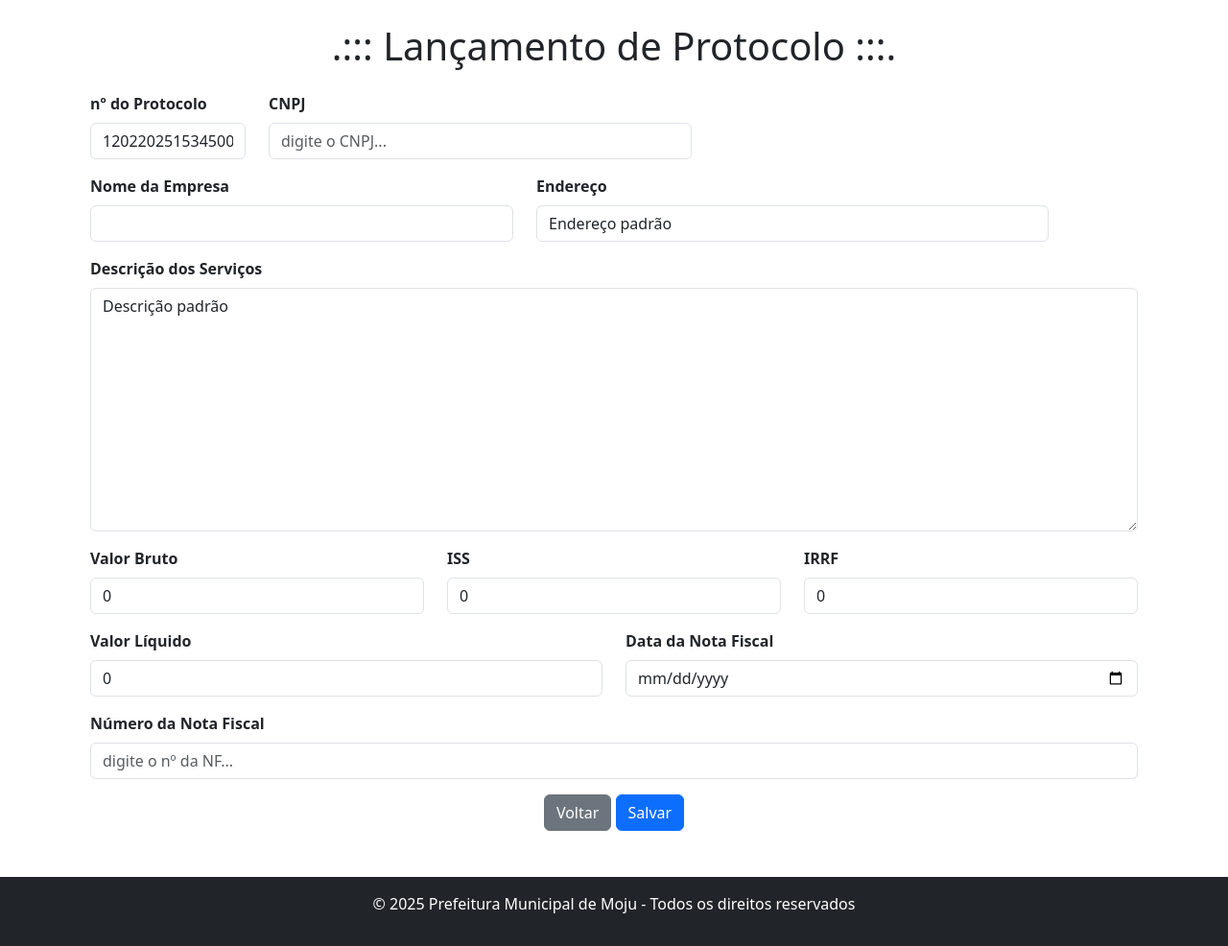
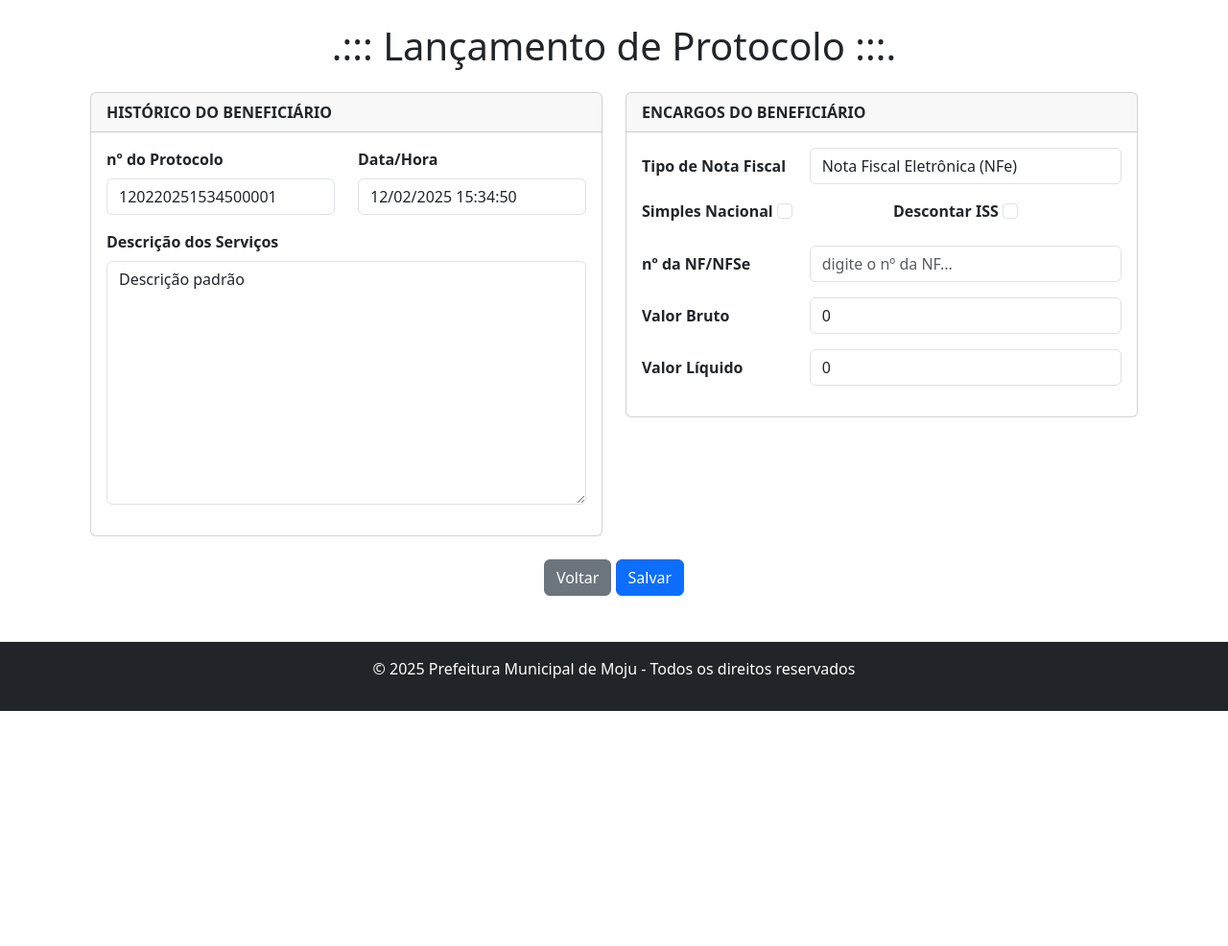
Before and after one commit to kinhomoju/protocolo_online, a Django app: page /protocolos/lancar_pj/ in a window 1280 px wide. Shown: the part 88-1074 px from the top of the page at 96% size. After the commit the page ends 829 px from the top, so only its background shows below. Run offline with Django 5.2, Linux system fonts and the light colour scheme; a user stored in the database is signed in; data that the repository does not hold is empty; some libraries are stand-ins or nearby versions.

Commit message:
ajuste no 'lancar_protocolo_pj.html' para empresas do SN ou não.

```diff
--- a/protocolos/forms.py
+++ b/protocolos/forms.py
@@ -44,6 +44,21 @@ class ProtocoloPFForm(forms.ModelForm):
         }
 
 class ProtocoloPJForm(forms.ModelForm):
+    tipo_nf = forms.ChoiceField(
+        choices=Protocolo.TIPO_NF_CHOICES,
+        widget=forms.Select(attrs={'class': 'form-control'}),
+        label='Tipo de Nota Fiscal'
+    )
+    descontar_iss = forms.BooleanField(
+        required=False,
+        widget=forms.CheckboxInput(attrs={'class': 'form-check-input'}),
+        label='Descontar ISS'
+    )
+    simples_nacional = forms.BooleanField(
+        required=False,
+        widget=forms.CheckboxInput(attrs={'class': 'form-check-input'}),
+        label='Simples Nacional'
+    )
     numero_nota_fiscal = forms.CharField(
         max_length=20,
         required=True,
@@ -53,30 +68,35 @@ class ProtocoloPJForm(forms.ModelForm):
 
     class Meta:
         model = Protocolo
-        fields = ['cnpj', 'nome_empresa', 'endereco', 'descricao_servicos', 'valor_bruto', 'descontos_iss', 'descontos_irrf', 'valor_liquido', 'data_nota_fiscal', 'numero_nota_fiscal', 'status']
+        fields = ['tipo_nf', 'descontar_iss', 'simples_nacional', 'numero_nota_fiscal', 'valor_bruto', 'descontos_iss', 'descontos_irrf', 'valor_liquido', 'descricao_servicos', 'cnpj', 'nome_empresa', 'endereco', 'data_nota_fiscal', 'status']
         widgets = {
+            'tipo_nf': forms.Select(attrs={'class': 'form-control'}),
+            'descontar_iss': forms.CheckboxInput(attrs={'class': 'form-check-input'}),
+            'numero_nota_fiscal': forms.TextInput(attrs={'class': 'form-control', 'placeholder': 'Digite o número da nota fiscal...'}),
+            'valor_bruto': forms.NumberInput(attrs={'class': 'form-control', 'placeholder': 'Digite o valor bruto...'}),
+            'descontos_iss': forms.NumberInput(attrs={'class': 'form-control', 'placeholder': 'Digite os descontos do ISS...'}),
+            'descontos_irrf': forms.NumberInput(attrs={'class': 'form-control', 'placeholder': 'Digite os descontos do IRRF...'}),
+            'valor_liquido': forms.NumberInput(attrs={'class': 'form-control', 'placeholder': 'Digite o valor líquido...'}),
+            'descricao_servicos': forms.Textarea(attrs={'class': 'form-control', 'placeholder': 'Descreva os serviços prestados...'}),
             'cnpj': forms.TextInput(attrs={'class': 'form-control', 'placeholder': 'digite o CNPJ...'}),
             'nome_empresa': forms.TextInput(attrs={'class': 'form-control'}),
             'endereco': forms.TextInput(attrs={'class': 'form-control'}),
-            'descricao_servicos': forms.Textarea(attrs={'class': 'form-control'}),
-            'valor_bruto': forms.NumberInput(attrs={'class': 'form-control'}),
-            'descontos_iss': forms.NumberInput(attrs={'class': 'form-control'}),
-            'descontos_irrf': forms.NumberInput(attrs={'class': 'form-control'}),
-            'valor_liquido': forms.NumberInput(attrs={'class': 'form-control'}),
             'data_nota_fiscal': forms.DateInput(attrs={'class': 'form-control', 'type': 'date'}),
-            'numero_nota_fiscal': forms.TextInput(attrs={'class': 'form-control', 'placeholder': 'digite o nº da NF...'}),
             'status': forms.Select(attrs={'class': 'form-control'}),
         }
         labels = {
-            'cnpj': 'CNPJ',
-            'nome_empresa': 'Nome da Empresa',
-            'endereco': 'Endereço',
-            'descricao_servicos': 'Descrição dos Serviços',
+            'tipo_nf': 'Tipo de Nota Fiscal',
+            'descontar_iss': 'Descontar ISS',
+            'simples_nacional': 'Simples Nacional',
+            'numero_nota_fiscal': 'nº da NF',
             'valor_bruto': 'Valor Bruto',
             'descontos_iss': 'Valor ISS',
             'descontos_irrf': 'Valor IRRF',
             'valor_liquido': 'Valor Líquido',
+            'descricao_servicos': 'Descrição dos Serviços',
+            'cnpj': 'CNPJ',
+            'nome_empresa': 'Nome da Empresa',
+            'endereco': 'Endereço',
             'data_nota_fiscal': 'Data da NF',
-            'numero_nota_fiscal': 'nº da NF',
             'status': 'Status',
         }
--- a/protocolos/templates/protocolos/lancar_protocolo_pj.html
+++ b/protocolos/templates/protocolos/lancar_protocolo_pj.html
@@ -11,32 +11,20 @@
   <form method="post" class="needs-validation" novalidate>
     {% csrf_token %}
     <div class="row">
-      <div class="col-md-2 mb-3">
+      <div class="col-md-6">
+        <div class="card">
+          <div class="card-header" style="font-weight: bold;">
+            HISTÓRICO DO BENEFICIÁRIO
+          </div>
+          <div class="card-body">
+            <div class="row">
+              <div class="col-md-6 mb-3">
                 <label for="numero_protocolo" class="form-label" style="font-weight: bold;">nº do Protocolo</label>
                 <input type="text" id="numero_protocolo" class="form-control" value="{{ protocolo_numero }}" readonly>
               </div>
-      <div class="col-md-5 mb-3">
-        <label for="{{ form.cnpj.id_for_label }}" class="form-label" style="font-weight: bold;">CNPJ</label>
-        {{ form.cnpj|add_class:"form-control"|add_placeholder:"Digite o CNPJ..." }}
-        <div class="invalid-feedback">
-          O CNPJ inserido não é válido. Por favor, verifique e tente novamente.
-        </div>
-      </div>
-    </div>
-    <div class="row">
-      <div class="col-md-5 mb-3">
-        <label for="{{ form.nome_empresa.id_for_label }}" class="form-label" style="font-weight: bold;">Nome da Empresa</label>
-        {{ form.nome_empresa|add_class:"form-control"|add_placeholder:"Digite o nome da empresa..." }}
-        <div class="invalid-feedback">
-          Por favor, insira o nome da empresa.
-        </div>
-      </div>
               <div class="col-md-6 mb-3">
-        <label for="{{ form.endereco.id_for_label }}" class="form-label" style="font-weight: bold;">Endereço</label>
-        {{ form.endereco|add_class:"form-control"|add_placeholder:"Digite o endereço..." }}
-        <div class="invalid-feedback">
-          Por favor, insira o endereço.
-        </div>
+                <label for="data_hora" class="form-label" style="font-weight: bold;">Data/Hora</label>
+                <input type="text" id="data_hora" class="form-control" value="{{ data_hora }}" readonly>
               </div>
             </div>
             <div class="mb-3">
@@ -46,53 +34,90 @@
                 Por favor, insira a descrição dos serviços.
               </div>
             </div>
+          </div>
+        </div>
+      </div>
+      <div class="col-md-6">
+        <div class="card">
+          <div class="card-header" style="font-weight: bold;">
+            ENCARGOS DO BENEFICIÁRIO
+          </div>
+          <div class="card-body">
+            <div class="mb-3 row">
+              <label for="{{ form.tipo_nf.id_for_label }}" class="col-sm-4 col-form-label" style="font-weight: bold;">Tipo de Nota Fiscal</label>
+              <div class="col-sm-8">
+                {{ form.tipo_nf|add_class:"form-control" }}
+                <div class="invalid-feedback">
+                  Por favor, selecione o tipo de nota fiscal.
+                </div>
+              </div>
+            </div>
             <div class="row">
-      <div class="col-md-4 mb-3">
-        <label for="{{ form.valor_bruto.id_for_label }}" class="form-label" style="font-weight: bold;">Valor Bruto</label>
+              <div class="col-sm-6 mb-3">
+                <label for="{{ form.simples_nacional.id_for_label }}" class="form-label" style="font-weight: bold;">Simples Nacional</label>
+                {{ form.simples_nacional|add_class:"form-check-input" }}
+                <div class="invalid-feedback">
+                  Por favor, indique se a empresa é do Simples Nacional.
+                </div>
+              </div>
+              <div class="col-sm-6 mb-3">
+                <label for="{{ form.descontar_iss.id_for_label }}" class="form-label" style="font-weight: bold;">Descontar ISS</label>
+                {{ form.descontar_iss|add_class:"form-check-input" }}
+                <div class="invalid-feedback">
+                  Por favor, indique se o ISS será descontado.
+                </div>
+              </div>
+            </div>
+            <div class="mb-3 row">
+              <label for="{{ form.numero_nota_fiscal.id_for_label }}" class="col-sm-4 col-form-label" style="font-weight: bold;">nº da NF/NFSe</label>
+              <div class="col-sm-8">
+                {{ form.numero_nota_fiscal|add_class:"form-control"|add_placeholder:"Digite o número da nota fiscal..." }}
+                <div class="invalid-feedback">
+                  Por favor, insira o número da nota fiscal.
+                </div>
+              </div>
+            </div>
+            <div class="mb-3 row">
+              <label for="{{ form.valor_bruto.id_for_label }}" class="col-sm-4 col-form-label" style="font-weight: bold;">Valor Bruto</label>
+              <div class="col-sm-8">
                 {{ form.valor_bruto|add_class:"form-control"|add_placeholder:"Digite o valor bruto..." }}
                 <div class="invalid-feedback">
                   Por favor, insira o valor bruto.
                 </div>
               </div>
-      <div class="col-md-4 mb-3">
-        <label for="{{ form.descontos_iss.id_for_label }}" class="form-label" style="font-weight: bold;">ISS</label>
+            </div>
+            <div class="mb-3 row" id="descontos_iss_row" style="display: none;">
+              <label for="{{ form.descontos_iss.id_for_label }}" class="col-sm-4 col-form-label" style="font-weight: bold;">Desconto (ISS)</label>
+              <div class="col-sm-8">
                 {{ form.descontos_iss|add_class:"form-control"|add_placeholder:"Digite os descontos do ISS..." }}
                 <div class="invalid-feedback">
                   Por favor, insira os descontos do ISS.
                 </div>
               </div>
-      <div class="col-md-4 mb-3">
-        <label for="{{ form.descontos_irrf.id_for_label }}" class="form-label" style="font-weight: bold;">IRRF</label>
+            </div>
+            <div class="mb-3 row" id="descontos_irrf_row" style="display: none;">
+              <label for="{{ form.descontos_irrf.id_for_label }}" class="col-sm-4 col-form-label" style="font-weight: bold;">Desconto (IRRF)</label>
+              <div class="col-sm-8">
                 {{ form.descontos_irrf|add_class:"form-control"|add_placeholder:"Digite os descontos do IRRF..." }}
                 <div class="invalid-feedback">
                   Por favor, insira os descontos do IRRF.
                 </div>
               </div>
             </div>
-    <div class="row">
-      <div class="col-md-6 mb-3">
-        <label for="{{ form.valor_liquido.id_for_label }}" class="form-label" style="font-weight: bold;">Valor Líquido</label>
+            <div class="mb-3 row">
+              <label for="{{ form.valor_liquido.id_for_label }}" class="col-sm-4 col-form-label" style="font-weight: bold;">Valor Líquido</label>
+              <div class="col-sm-8">
                 {{ form.valor_liquido|add_class:"form-control"|add_placeholder:"Digite o valor líquido..." }}
                 <div class="invalid-feedback">
                   Por favor, insira o valor líquido.
                 </div>
               </div>
-      <div class="col-md-6 mb-3">
-        <label for="{{ form.data_nota_fiscal.id_for_label }}" class="form-label" style="font-weight: bold;">Data da Nota Fiscal</label>
-        {{ form.data_nota_fiscal|add_class:"form-control"|add_placeholder:"Selecione a data da nota fiscal..." }}
-        <div class="invalid-feedback">
-          Por favor, insira a data da nota fiscal.
             </div>
           </div>
         </div>
-    <div class="mb-3">
-      <label for="{{ form.numero_nota_fiscal.id_for_label }}" class="form-label" style="font-weight: bold;">Número da Nota Fiscal</label>
-      {{ form.numero_nota_fiscal|add_class:"form-control"|add_placeholder:"Digite o número da nota fiscal..." }}
-      <div class="invalid-feedback">
-        Por favor, insira o número da nota fiscal.
       </div>
     </div>
-    <div class="text-center">
+    <div class="text-center mt-4">
       <a href="{% url 'usuarios:dashboard' %}" class="btn btn-secondary">Voltar</a>
       <button type="submit" class="btn btn-primary">Salvar</button>
     </div>
@@ -117,5 +142,43 @@
       });
     }, false);
   })();
+
+  // JavaScript para exibir ou ocultar os campos de desconto com base nas seleções feitas pelo usuário.
+  document.addEventListener('DOMContentLoaded', function() {
+    const tipoNfField = document.getElementById('{{ form.tipo_nf.id_for_label }}');
+    const simplesNacionalField = document.getElementById('{{ form.simples_nacional.id_for_label }}');
+    const descontarIssField = document.getElementById('{{ form.descontar_iss.id_for_label }}');
+    const descontosIssField = document.getElementById('descontos_iss_row');
+    const descontosIrrfField = document.getElementById('descontos_irrf_row');
+
+    function toggleDescontoFields() {
+      const tipoNfValue = tipoNfField.value;
+      const simplesNacionalChecked = simplesNacionalField.checked;
+      const descontarIssChecked = descontarIssField.checked;
+
+      if (tipoNfValue === 'NFe') {
+        descontosIssField.style.display = 'none';
+        descontosIrrfField.style.display = 'none';
+      } else if (tipoNfValue === 'NFSe') {
+        if (simplesNacionalChecked) {
+          descontosIrrfField.style.display = 'none';
+          if (descontarIssChecked) {
+            descontosIssField.style.display = 'flex';
+          } else {
+            descontosIssField.style.display = 'none';
+          }
+        } else {
+          descontosIrrfField.style.display = 'flex';
+          descontosIssField.style.display = 'flex';
+        }
+      }
+    }
+
+    tipoNfField.addEventListener('change', toggleDescontoFields);
+    simplesNacionalField.addEventListener('change', toggleDescontoFields);
+    descontarIssField.addEventListener('change', toggleDescontoFields);
+
+    toggleDescontoFields(); // Inicializa a exibição correta dos campos
+  });
 </script>
 {% endblock %}
--- a/protocolos/views.py
+++ b/protocolos/views.py
@@ -4,11 +4,11 @@ from django.contrib import messages
 from django.db.models import Q
 from django.core.paginator import Paginator
 from django.db import transaction
+from django.utils import timezone
 
 from usuarios.models import Usuario
 from .models import Protocolo
 from .forms import ProtocoloForm, ProtocoloPFForm, ProtocoloPJForm
-from django.utils import timezone
 
 
 def gerar_numero_protocolo():
@@ -65,12 +65,15 @@ def lancar_protocolo_pf(request):
 @login_required
 def lancar_protocolo_pj(request):
     provisional_number = gerar_numero_protocolo()
+    data_hora = timezone.localtime(timezone.now()).strftime('%d/%m/%Y %H:%M:%S')
 
     if request.method == 'POST':
         form = ProtocoloPJForm(request.POST)
         if form.is_valid():
             protocolo = form.save(commit=False)
             protocolo.numero = provisional_number
+            protocolo.data_hora_lancamento = timezone.now()
+            protocolo.status = 'pendente'
             protocolo.usuario = request.user
             protocolo.save()
             messages.success(request, f"Protocolo {protocolo.numero} salvo com sucesso.")
@@ -81,6 +84,7 @@ def lancar_protocolo_pj(request):
     return render(request, 'protocolos/lancar_protocolo_pj.html', {
         'form': form,
         'protocolo_numero': provisional_number,
+        'data_hora': data_hora,
     })
 
 @login_required
```
Also changed, not shown: protocolos/models.py (+9 -1 lines), db.sqlite3, protocolos/migrations/0011_protocolo_descontar_iss_protocolo_tipo_nf_and_more.py (added), protocolos/migrations/0012_protocolo_simples_nacional_and_more.py (added). Lines whose indentation alone changed are shown as unchanged.
